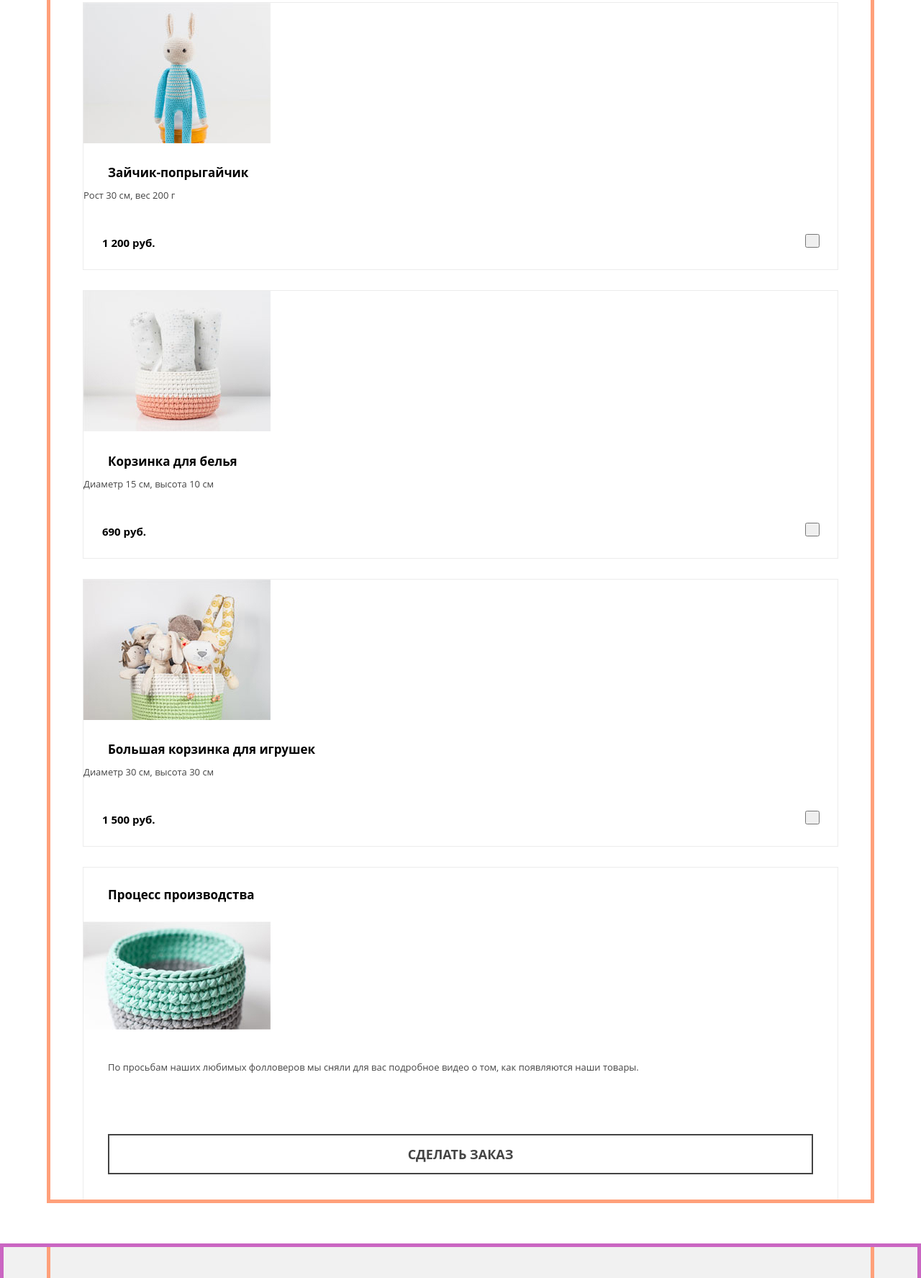
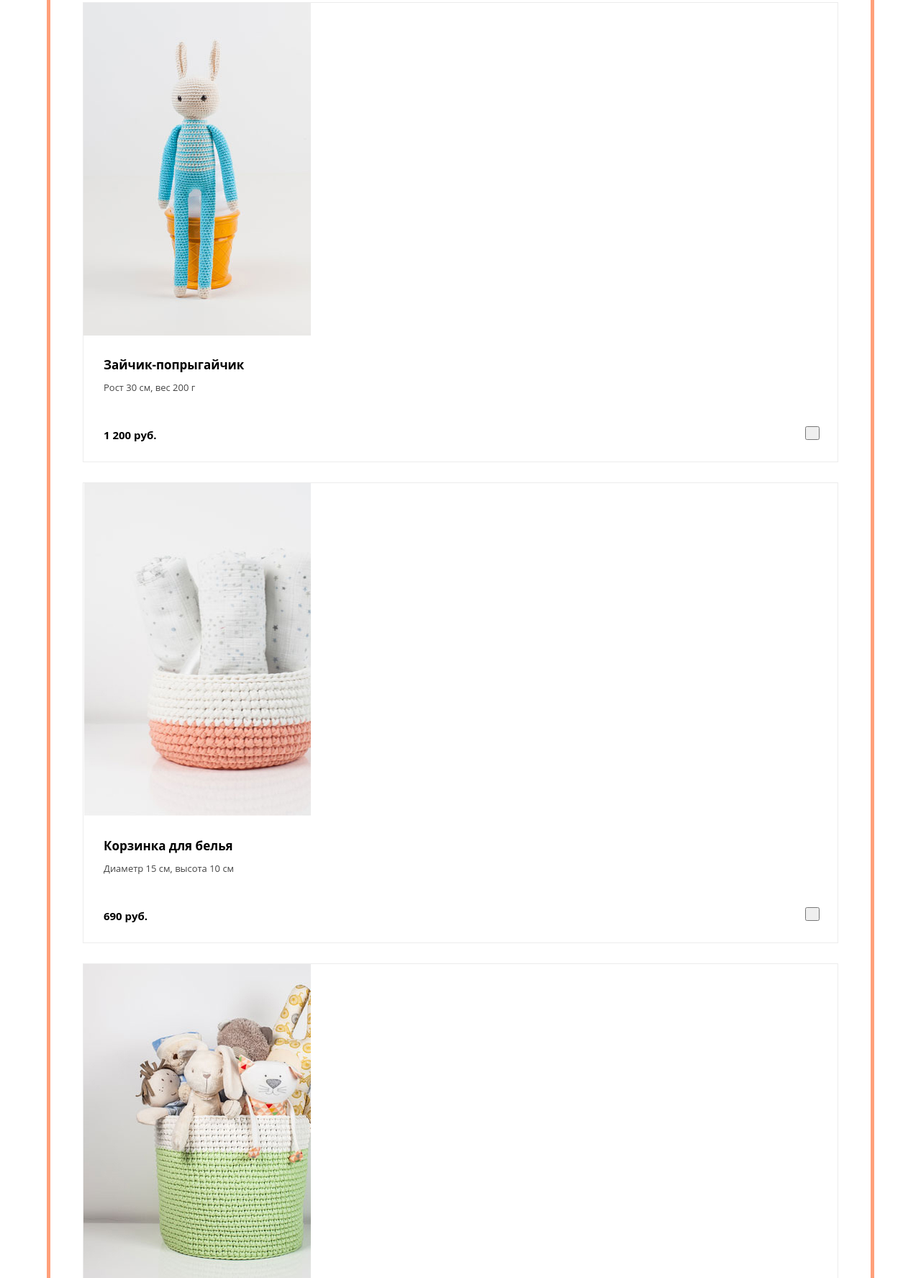
Before and after one commit to mmakeychev91/1588719-mishka-21, a website: page source/catalog.html in a window 1280 px wide. Shown: the part 289-2064 px from the top of the page at 72% size. Drawn offline with nearby package versions, Linux system fonts and the light colour scheme; files that its build step writes are made by us from their sources.

Commit message:
поправил отсупы catalog

```diff
--- a/source/catalog.html
+++ b/source/catalog.html
@@ -54,7 +54,13 @@
         <ul class="main__list">
           <li class="main__item product">
             <a href="#" class="product__link">
-              <img width="260px" height="195px" src="img/mobile/files/catalog/hare-mobile.jpg" srcset="img/mobile/files/catalog/hare-mobile@2x.jpg 2x" alt="Зайчик-попрыгайчик" class="product__img">
+              <picture>
+                <source media="(min-width: 1150px) and (min-resolution: 2dppx)" srcset="img/desktop/files/catalog/hare-desktop@2x.jpg">
+                <source media="(min-width: 1150px)" srcset="img/desktop/files/catalog/hare-desktop.jpg">
+                <source media="(min-width: 768px) and (min-resolution: 2dppx)" srcset="img/tablet/files/catalog/hare-tablet@2x.jpg">
+                <source media="(min-width: 768px)" srcset="img/tablet/files/catalog/hare-tablet.jpg">
+                <img src="img/mobile/files/catalog/hare-mobile.jpg" srcset="img/mobile/files/catalog/hare-mobile@2x.jpg 2x" alt="Зайчик-попрыгайчик" class="product__img">
+              </picture>
               <h2 class="product__title title-catalog"> Зайчик-попрыгайчик </h2>
             </a>
             <p class="product__text text-catalog"> Рост 30 см, вес 200 г </p>
@@ -66,7 +72,13 @@
           </li>
           <li class="main__item product">
             <a href="#" class="product__link">
-              <img width="260px" height="195px" src="img/mobile/files/catalog/laundry-basket-mobile.jpg" srcset="img/mobile/files/catalog/laundry-basket-mobile@2x.jpg 2x" alt="Бело-розовая корзинка" class="product__img">
+              <picture>
+                <source media="(min-width: 1150px) and (min-resolution: 2dppx)" srcset="img/desktop/files/catalog/laundry-basket-desktop@2x.jpg">
+                <source media="(min-width: 1150px)" srcset="img/desktop/files/catalog/laundry-basket-desktop.jpg">
+                <source media="(min-width: 768px) and (min-resolution: 2dppx)" srcset="img/tablet/files/catalog/laundry-basket-tablet@2x.jpg">
+                <source media="(min-width: 768px)" srcset="img/tablet/files/catalog/laundry-basket-tablet.jpg">
+                <img src="img/mobile/files/catalog/laundry-basket-mobile.jpg" srcset="img/mobile/files/catalog/laundry-basket-mobile@2x.jpg 2x" alt="Бело-розовая корзинка" class="product__img">
+              </picture>
               <h2 class="product__title title-catalog"> Корзинка для белья </h2>
             </a>
             <p class="product__text text-catalog"> Диаметр 15 см, высота 10 см </p>
@@ -78,7 +90,13 @@
           </li>
           <li class="main__item product">
             <a href="#" class="product__link">
-              <img width="260px" height="195px" src="img/mobile/files/catalog/basket-for-toys-mobile.jpg" srcset="img/mobile/files/catalog/basket-for-toys-mobile@2x.jpg 2x" alt="Бело-салатовая корзинка" class="product__img">
+              <picture>
+                <source media="(min-width: 1150px) and (min-resolution: 2dppx)" srcset="img/desktop/files/catalog/basket-for-toys-desktop@2x.jpg">
+                <source media="(min-width: 1150px)" srcset="img/desktop/files/catalog/basket-for-toys-desktop.jpg">
+                <source media="(min-width: 768px) and (min-resolution: 2dppx)" srcset="img/tablet/files/catalog/basket-for-toys-tablet@2x.jpg">
+                <source media="(min-width: 768px)" srcset="img/tablet/files/catalog/basket-for-toys-tablet.jpg">
+                <img src="img/mobile/files/catalog/basket-for-toys-mobile.jpg" srcset="img/mobile/files/catalog/basket-for-toys-mobile@2x.jpg 2x" alt="Бело-салатовая корзинка" class="product__img">
+              </picture>
               <h2 class="product__title title-catalog"> Большая корзинка для игрушек </h2>
             </a>
             <p class="product__text text-catalog"> Диаметр 30 см, высота 30 см </p>
@@ -92,7 +110,13 @@
         <div class="main__block">
           <section class="main__video video">
             <h2 class="video__title title-catalog"> Процесс производства </h2>
-            <img width="260px" height="150px" src="img/mobile/files/video-mobile.jpg" srcset="img/mobile/files/video-mobile@2x.jpg 2x" alt="" class="video__img">
+            <picture>
+              <source media="(min-width: 1150px) and (min-resolution: 2dppx)" srcset="img/desktop/files/video-desktop@2x.jpg">
+              <source media="(min-width: 1150px)" srcset="img/desktop/files/video-desktop.jpg">
+              <source media="(min-width: 768px) and (min-resolution: 2dppx)" srcset="img/tablet/files/video-tablet@2x.jpg">
+              <source media="(min-width: 768px)" srcset="img/tablet/files/video-tablet.jpg">
+              <img src="img/mobile/files/video-mobile.jpg" srcset="img/mobile/files/video-mobile@2x.jpg 2x" alt="" class="video__img">
+            </picture>
             <div class="catalog-container">
               <p class="video__text text-catalog"> По просьбам наших любимых фолловеров мы сняли для вас подробное видео о том, как появляются наши товары. </p>
             </div>
--- a/source/sass/blocks/product.scss
+++ b/source/sass/blocks/product.scss
@@ -1,6 +1,6 @@
 .product__price {
-  margin: 0;
-  padding: 0 5px 25px 26px;
+  margin: 0 28px;
+  padding: 0 0 25px 0;
   color: $text_color;
   font-weight: 700;
   font-size: 15px;
--- a/source/sass/blocks/text-catalog.scss
+++ b/source/sass/blocks/text-catalog.scss
@@ -1,6 +1,6 @@
 .text-catalog {
   padding: 0 0 39px 0;
-  margin: 0;
+  margin: 0 28px;
   color: $basic-gray;
   font-weight: 400;
   font-size: 13px;
--- a/source/sass/blocks/title-catalog.scss
+++ b/source/sass/blocks/title-catalog.scss
@@ -1,6 +1,6 @@
 .title-catalog {
-  padding: 26px 34px 4px 34px;
-  margin: 0;
+  padding: 26px 0 4px 0;
+  margin: 0 28px;
   color: $text-color;
   font-weight: 700;
   font-size: 17px;
```
